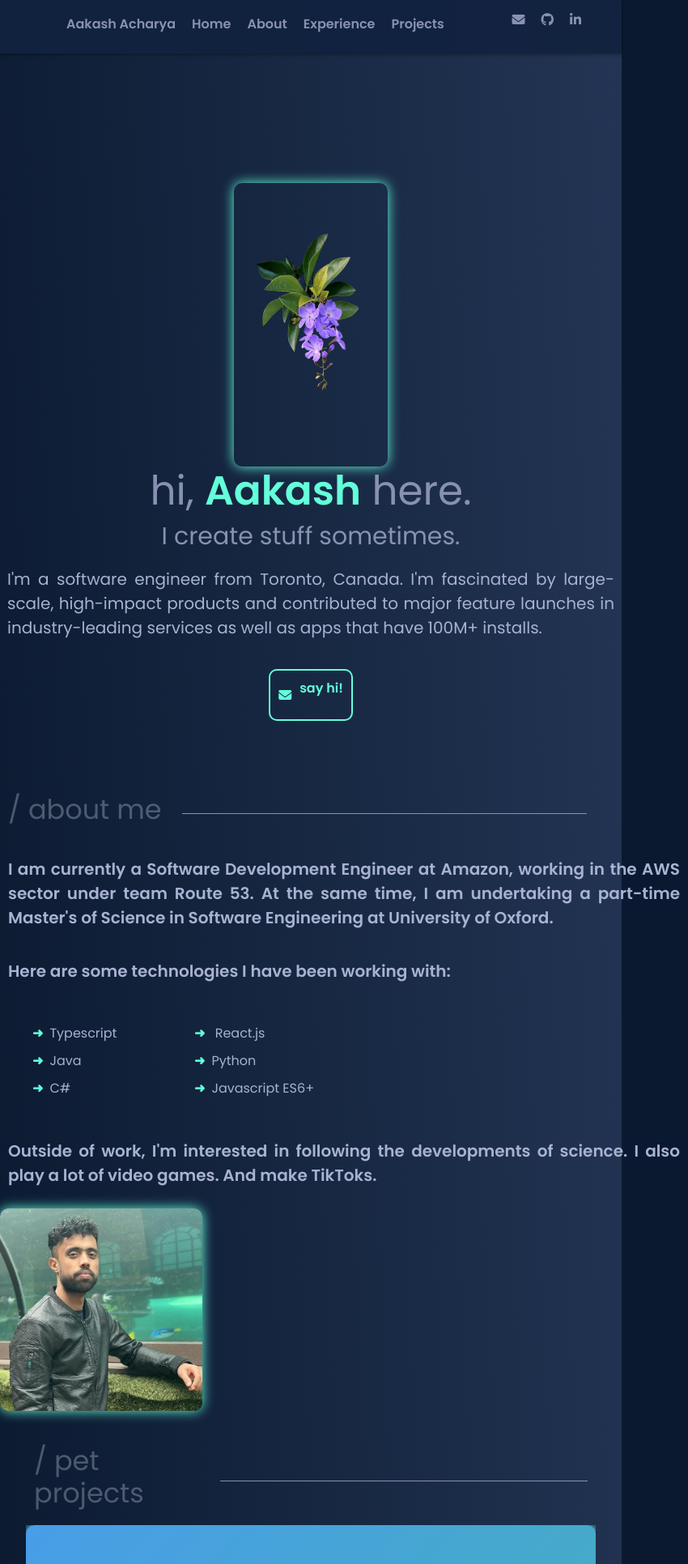
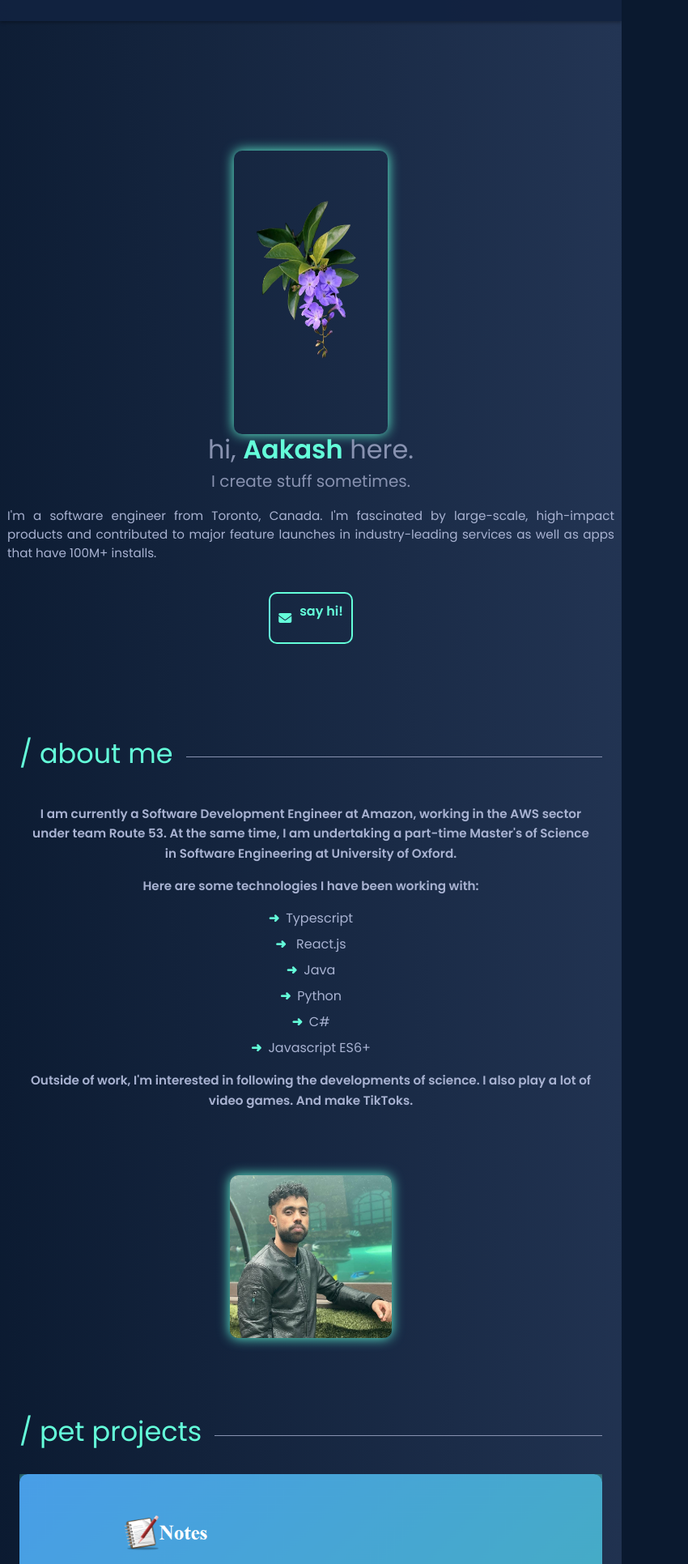
Before and after one commit to get-aakash/myPortfolio, a React (Vite) app: page / in a window 768 px wide. Shown: the top 1931 px of the page at 81% size, 850 px wide, since content can reach past the window. Built offline with nearby package versions, Linux system fonts and the light colour scheme.

Commit message:
adjusting the css

```diff
--- a/src/App.css
+++ b/src/App.css
@@ -19,7 +19,6 @@ html, body, #root {
   height: 100%;
   margin: 0;
   padding: 0;
-  overflow: visible;
   scroll-behavior: smooth;
   font-family: 'Poppins', 'Roboto', sans-serif;
   background-color: var(--navy);
@@ -29,7 +28,6 @@ html, body, #root {
 .wrapper {
   background: linear-gradient(87deg, var(--navy) 0%, var(--lightest-navy) 100%);
   min-height: 150vh;
-  overflow: visible;
   position: relative;
 }
 
@@ -41,7 +39,7 @@ html, body, #root {
   display: flex;
   justify-content: space-between;
   align-items: center;
-  background-color: rgba(17, 34, 64, 0.95); /* var(--light-navy) with opacity */
+  background-color: rgba(17, 34, 64, 0.95);
   z-index: 1000;
   padding: 1rem 3rem;
   box-shadow: 0 2px 4px rgba(0, 0, 0, 0.3);
@@ -50,7 +48,6 @@ html, body, #root {
 .left {
   padding-left: 50px;
   padding-top: 10px;
-  margin-left: 0;
 }
 
 .left ul {
@@ -71,7 +68,6 @@ html, body, #root {
 
 .right {
   padding-right: 50px;
-  margin-right: 0;
 }
 
 .right ul {
@@ -108,6 +104,7 @@ html, body, #root {
 .description-container {
   display: grid;
   place-items: center;
+  text-align: center;
 }
 
 .description-container h1 {
@@ -150,57 +147,58 @@ html, body, #root {
   color: var(--slate);
 }
 
-/* About Section */
-.about-container {
-  margin-top: 60px;
+/* Centered Sections */
+.about-container,
+.project-container {
+  max-width: 800px;
+  margin: 6rem auto 0 auto;
+  padding: 0 1.5rem;
 }
 
+/* Headings */
 .heading-line {
-  padding: 10px;
   display: flex;
   align-items: center;
-  gap: 25px;
-  color: rgba(230, 241, 255, 0.288);
+  gap: 1rem;
+  color: var(--green);
+  margin-bottom: 1.5rem;
 }
 
 .line {
+  flex-grow: 1;
   height: 1px;
   background-color: var(--slate);
-  width: 500px;
 }
 
+/* About Section */
 .about-basics {
   display: flex;
-  justify-content: flex-start;
+  justify-content: space-between;
   align-items: flex-start;
+  gap: 2rem;
   flex-wrap: wrap;
 }
 
 .about-description {
-  width: 950px;
-  text-align: left;
-  color: var(--light-slate);
+  flex: 1 1 60%;
+  max-width: 700px;
 }
 
 .about-description p {
   margin-top: 10px;
-  text-align: justify;
-  width: 850px;
-  padding: 10px;
   font-weight: bold;
-  font-size: 20px;
+  font-size: 1rem;
   color: var(--light-slate);
+  line-height: 1.6;
 }
 
 .skills-list {
   display: grid;
   grid-template-columns: 1fr 1fr;
-  gap: 10px 40px;
+  gap: 0.5rem 2rem;
   list-style: none;
-  padding: 20px;
-  margin: 20px;
-  max-width: 400px;
-  color: var(--light-slate);
+  padding-left: 0;
+  margin: 1rem 0;
 }
 
 .skills-list li {
@@ -210,25 +208,23 @@ html, body, #root {
 
 .skills-list li::before {
   content: "➜";
-  margin-right: 8px;
+  margin-right: 0.5rem;
   color: var(--green);
   font-weight: bold;
 }
+.image-box {
+  flex: 1 1 30%;
+  display: flex;
+  justify-content: flex-end;
+}
 
 .image-box img {
-  height: 250px;
-  width: 250px;
+  width: 200px;
   border-radius: 10px;
-  margin-right: 80px;
   box-shadow: 0 0 15px var(--green);
 }
 
 /* Projects Section */
-.project-container {
-  padding: 2rem;
-  margin-left: 0;
-}
-
 .project-slide {
   display: flex;
   flex-direction: column;
@@ -251,12 +247,13 @@ html, body, #root {
 }
 
 .project-card {
-  display: flex;
-  justify-content: center;
-  align-items: center;
-  gap: 3rem;
-  padding: 30px;
+ display: flex;
   flex-wrap: wrap;
+  gap: 2rem;
+  padding: 0 1.5rem;
+  max-width: 800px;
+  margin: 2rem auto 0 auto; /* centers the container itself */
+  justify-content: flex-start;
 }
 
 .card-tag {
@@ -289,22 +286,37 @@ html, body, #root {
 }
 
 /* Responsive */
-@media (min-width: 481px) and (max-width: 767px) {
-  .left ul {
+@media (max-width: 768px) {
+  .left ul, .right ul {
     display: none;
   }
-  .right ul {
-    margin-right: 150px;
+
+  .description-container h1 {
+    font-size: 2rem;
+  }
+
+  .description-container h3 {
+    font-size: 1.25rem;
+  }
+
+  .description-container p,
+  .about-description p {
+    font-size: 0.95rem;
+  }
+
+  .skills-list {
+    grid-template-columns: 1fr;
+  }
+  .about-basics {
+    flex-direction: column;
+    align-items: center;
+    text-align: center;
+  }
+  .about-description {
+    text-align: center;
+  }
+  .image-box {
+    justify-content: center;
+    margin-top: 2rem;
   }
 }
-
-@media (min-width: 768px) and (max-width: 991px) {
-  .left {
-    margin: 0px;
-  }
-  .navbar {
-    display: flex;
-    justify-content: space-between;
-    align-items: center;
-  }
-}
```
